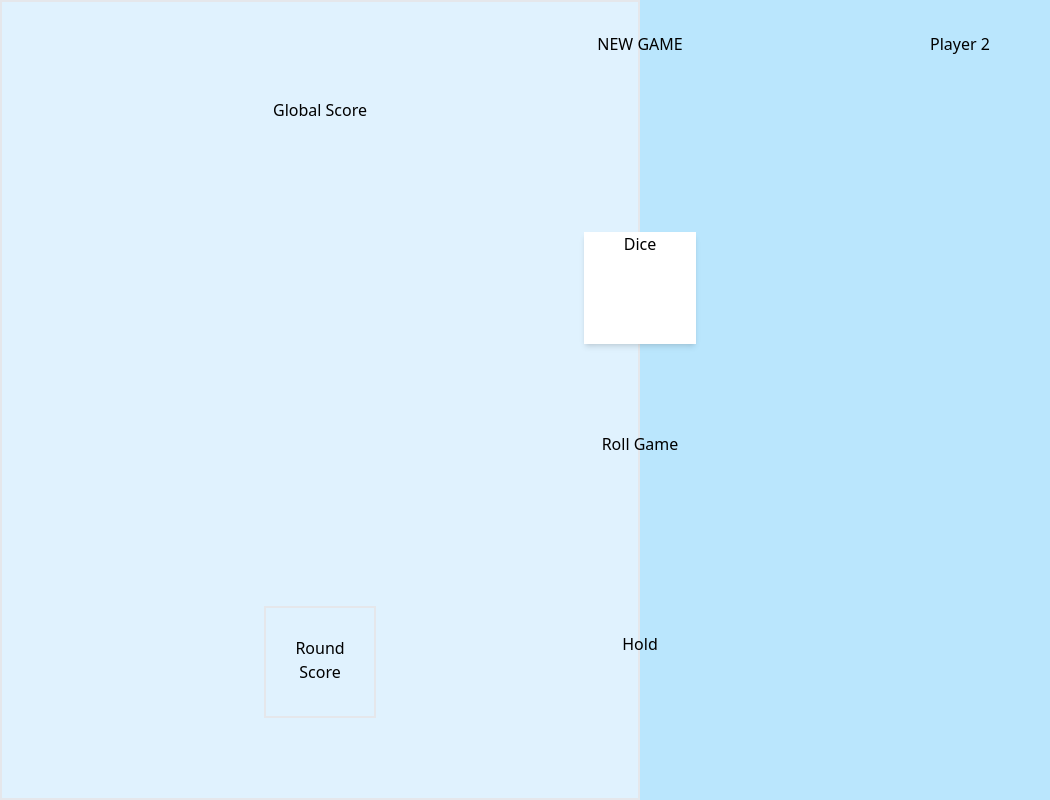
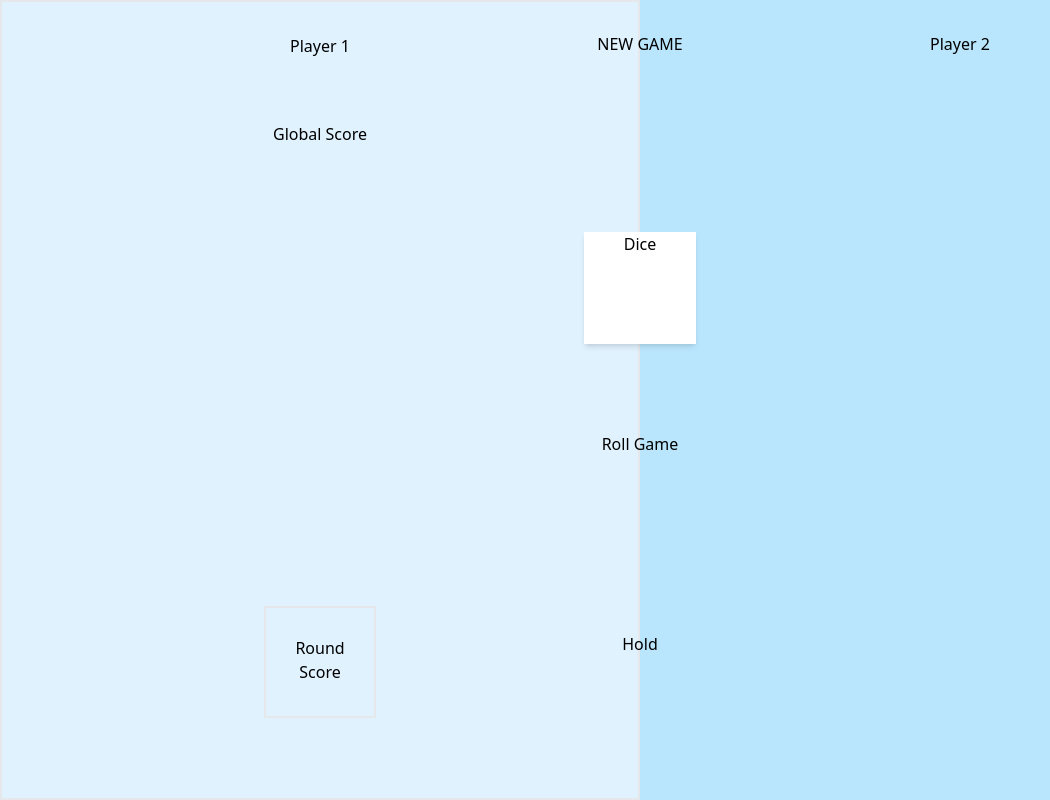
Before and after one commit to dborione/web-dice-game, a plain HTML site: page src/index.html in a window 1280 px wide. Shown: the whole page, without its empty margins (0-1050 px from the left). Drawn offline with Linux system fonts and the light colour scheme.

Commit message:
add div for player 1

```diff
--- a/src/index.html
+++ b/src/index.html
@@ -12,14 +12,17 @@
             New Game
         </h1> -->
         <div class="relative h-screen flex flex-row">
-            <div class="text-center basis-1/2 bg-sky-100">
+
+            <section class="text-center basis-1/2 bg-sky-100">
                 <div class="relative h-screen border-2 container">
-                    <div class="py-8"></div>
+                    <div class="py-8">Player 1</div>
                     <div class="py-8">Global Score</div>
                     <div class="absolute inset-x-0 bottom-20 p-7 mx-auto text-center h-28 w-28 border-2 container">Round Score</div>
                 </div>
-            </div>
+            </section>
+
             <div class="py-8 text-center basis-1/2 bg-sky-200">Player 2</div>
+
             <div class="flex h-screen w-screen flex-col absolute border-rose-600">
                 <div class="py-8  border-rose-600 text-center basis-1/4">NEW GAME</div>
                 <div id="button" class="py-8 border-rose-600  basis-1/4">
```
